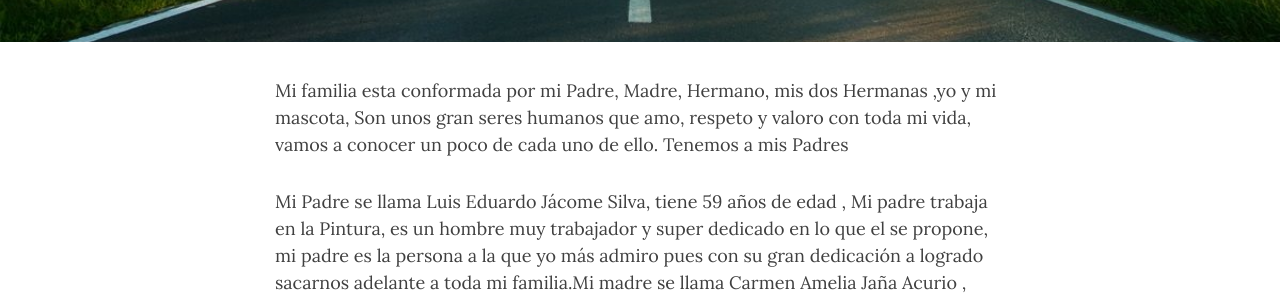
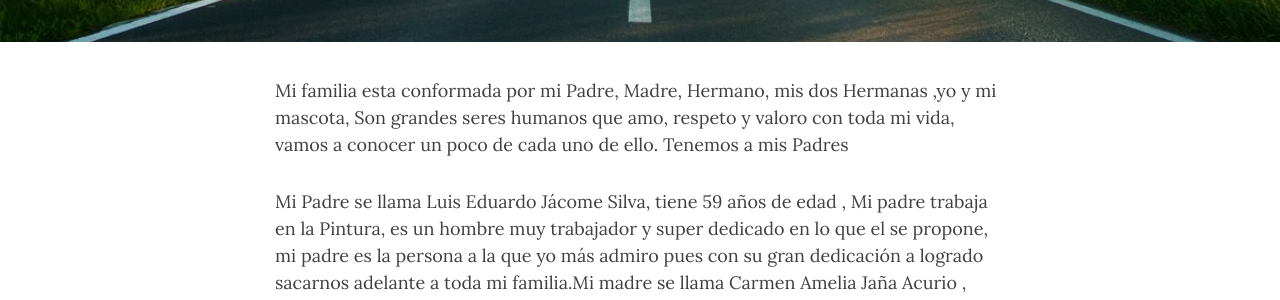
Before and after one commit to gmaribelj/gmaribelj.github.io, a Jekyll site: the page built from _posts/2020-02-26-flake-it-till-you-make-it.md, in a window 1280 px wide and 900 px high, scrolled down 375 px. Shown: the part 181-481 px from the top of the window. Built offline with Jekyll 4.4.1, drawn with Linux system fonts in a browser that asks for light colours; nearby versions of some CDN libraries; comment, search, counter and statistics services are not loaded.

Commit message:
Update 2020-02-26-flake-it-till-you-make-it.md

```diff
--- a/_posts/2020-02-26-flake-it-till-you-make-it.md
+++ b/_posts/2020-02-26-flake-it-till-you-make-it.md
@@ -7,7 +7,7 @@ thumbnail-img: /assets/img/thumb.png
 share-img: /assets/img/path.jpg
 tags: [amor, cariño]
 ---
-Mi familia esta conformada por mi Padre, Madre, Hermano, mis dos Hermanas ,yo y mi mascota, Son unos gran seres humanos que amo, respeto y valoro con toda mi vida, vamos a conocer un poco de cada uno de ello.
+Mi familia esta conformada por mi Padre, Madre, Hermano, mis dos Hermanas ,yo y mi mascota, Son grandes seres humanos que amo, respeto y valoro con toda mi vida, vamos a conocer un poco de cada uno de ello.
 Tenemos a mis Padres
 
 Mi Padre se llama Luis Eduardo Jácome Silva, tiene 59 años de edad , Mi padre trabaja en la Pintura, es un hombre muy trabajador y super dedicado en lo que el se propone, mi padre es la persona a la que yo más admiro pues con su gran dedicación a logrado sacarnos adelante a toda mi familia.Mi madre se llama Carmen Amelia Jaña Acurio , tiene 60 años de edad, es una mujer muy luchadora que se preocupa por que día a día nos mantengamos más unidos.
```
